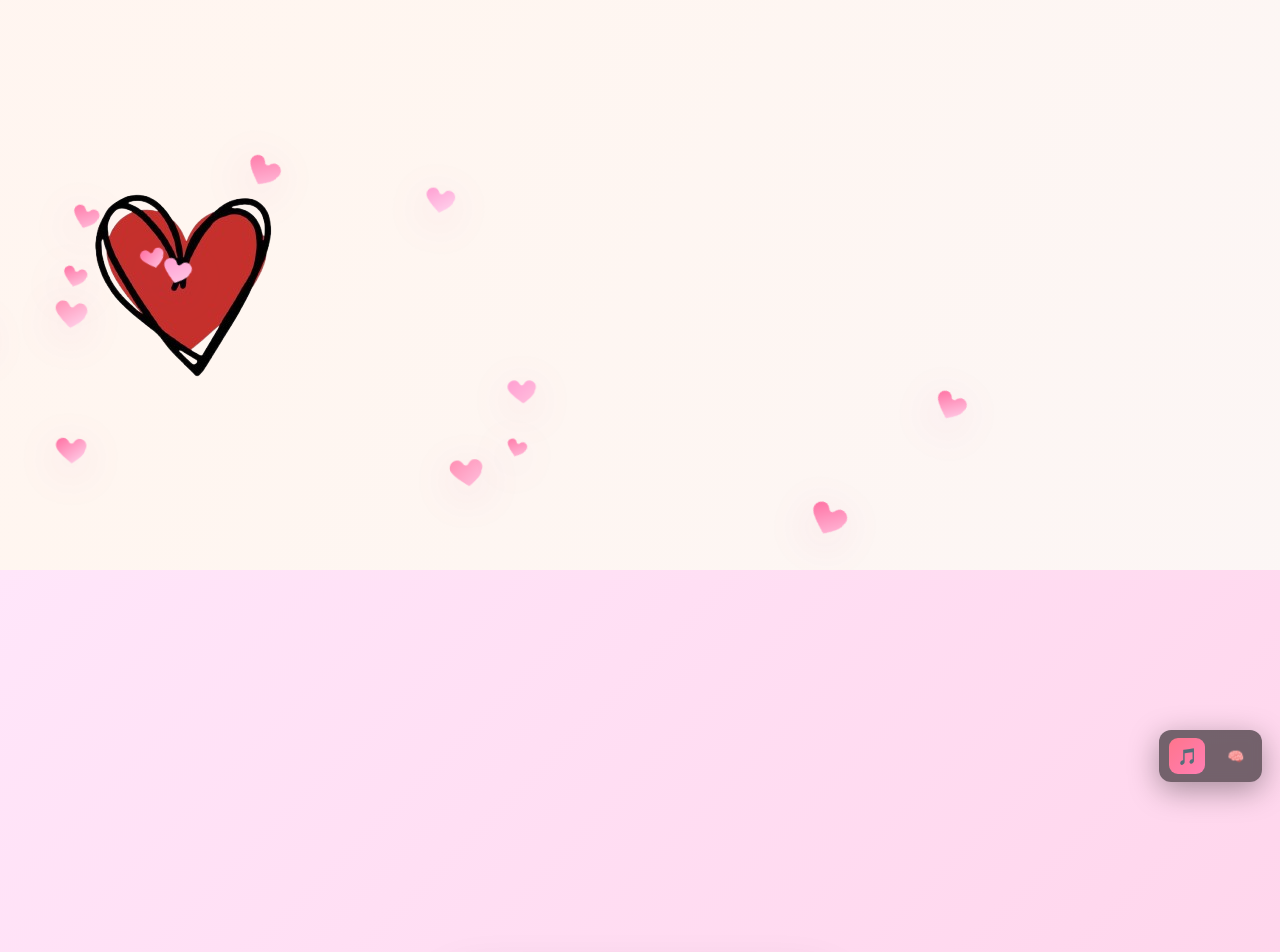
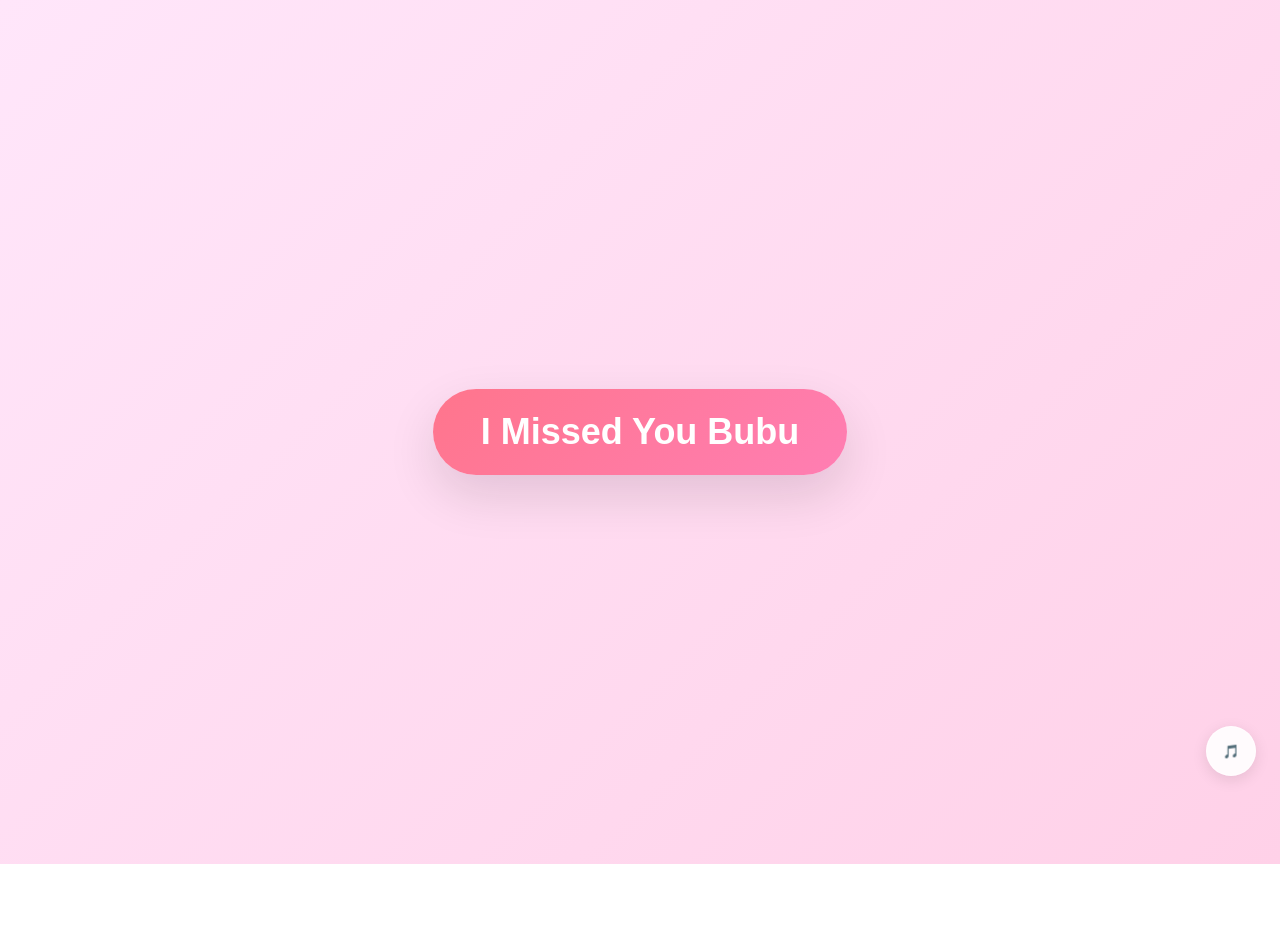
Before and after one commit to yxbudgqjdqdxq/surehit-version-2, a Next.js app: page / in a window 1280 px wide. Shown: the top 952 px of the page. After the commit the page ends 864 px from the top, so only its background shows below. Built offline with nearby package versions, Linux system fonts and the light colour scheme.

Commit message:
Update _app.js

```diff
--- a/pages/_app.js
+++ b/pages/_app.js
@@ -1,189 +1,191 @@
 // pages/_app.js
-import { useState, useEffect, useRef } from "react";
-import AnimatedBackground from "../components/AnimatedBackground";
-import Header from "../components/Header";
-import "../styles/globals.css";
+import { useState, useEffect, useRef } from 'react';
+import '../styles/globals.css';
 
+// --- 🎵 GLOBAL PLAYLIST ---
 const PLAYLIST = [
   "/song1.mp3",
   "/song2.mp3",
   "/song3.mp3",
-  "/song4.mp3",
+  "/song4.mp3"
 ];
 
 export default function App({ Component, pageProps }) {
+  // Music State
   const [isPlaying, setIsPlaying] = useState(false);
   const [currentSongIndex, setCurrentSongIndex] = useState(0);
   const [isPlayerOpen, setIsPlayerOpen] = useState(false);
+
+  // App State
   const [isRavensActive, setIsRavensActive] = useState(false);
+  const [hearts, setHearts] = useState([]);
 
   const audioRef = useRef(null);
 
+  // --- 1. GENERATE FLOATING HEARTS (Global Animation) ---
   useEffect(() => {
-    // Ensure audio element exists and update source when song index changes
-    if (!audioRef.current) {
-      audioRef.current = new Audio(PLAYLIST[currentSongIndex]);
-      audioRef.current.loop = false;
-      audioRef.current.preload = "auto";
-      audioRef.current.addEventListener("ended", () => {
-        // autoplay next when a song ends
-        setCurrentSongIndex((idx) => (idx + 1) % PLAYLIST.length);
+    const newHearts = Array.from({ length: 30 }).map((_, i) => ({
+      id: i,
+      left: Math.random() * 100 + "%",
+      animationDuration: Math.random() * 5 + 5 + "s",
+      animationDelay: Math.random() * 5 + "s",
+      scale: Math.random() * 0.5 + 0.8
+    }));
+    setHearts(newHearts);
+  }, []);
+
+  // --- 2. LISTEN FOR RAVENS PROTOCOL SIGNALS ---
+  useEffect(() => {
+    const handleRavens = (e) => {
+      const active = e.detail;
+      setIsRavensActive(active);
+
+      if (active && audioRef.current) {
+        audioRef.current.pause();
+        setIsPlaying(false);
+      } else if (!active && audioRef.current && !isPlaying) {
+         // Optional: Resume music when leaving Ravens
+         // audioRef.current.play().catch(() => {});
+         // setIsPlaying(true);
+      }
+    };
+
+    window.addEventListener('ravens-toggle', handleRavens);
+    return () => window.removeEventListener('ravens-toggle', handleRavens);
+  }, [isPlaying]);
+
+  // --- 3. AUTO-START MUSIC ---
+  useEffect(() => {
+    const audio = audioRef.current;
+    if (audio) {
+      audio.volume = 0.5;
+      const playPromise = audio.play();
+      if (playPromise !== undefined) {
+        playPromise.then(() => setIsPlaying(true)).catch(() => {
+          // Handle browser autoplay policy
+          const enableAudio = () => {
+             if (!isRavensActive) {
+                audio.play();
+                setIsPlaying(true);
+             }
+             window.removeEventListener('click', enableAudio);
+          };
+          window.addEventListener('click', enableAudio);
         });
-    } else {
-      audioRef.current.src = PLAYLIST[currentSongIndex];
-      if (isPlaying) {
-        audioRef.current.play().catch(() => {});
       }
     }
-    // cleanup if component unmounts
-    return () => {
-      // keep audio across navigation depending on your needs; here we pause
-      // to avoid dangling audio in dev environment
-      if (audioRef.current) {
-        audioRef.current.pause();
-      }
+  }, []);
+
+  // Music Controls
+  const togglePlay = () => {
+    if (!audioRef.current) return;
+    if (isPlaying) { audioRef.current.pause(); setIsPlaying(false); }
+    else { audioRef.current.play(); setIsPlaying(true); }
   };
-    // eslint-disable-next-line react-hooks/exhaustive-deps
-  }, [currentSongIndex]);
+
+  const nextSong = () => {
+    let next = currentSongIndex + 1;
+    if (next >= PLAYLIST.length) next = 0;
+    setCurrentSongIndex(next);
+    setIsPlaying(true);
+  };
+
+  const prevSong = () => {
+    let prev = currentSongIndex - 1;
+    if (prev < 0) prev = PLAYLIST.length - 1;
+    setCurrentSongIndex(prev);
+    setIsPlaying(true);
+  };
 
   useEffect(() => {
     if (audioRef.current) {
-      if (isPlaying) {
-        audioRef.current.play().catch(() => {});
-      } else {
       audioRef.current.pause();
+      audioRef.current.load();
+      if (isPlaying && !isRavensActive) audioRef.current.play();
     }
-    }
-  }, [isPlaying]);
-
-  function togglePlay() {
-    setIsPlaying((p) => !p);
-  }
-
-  function nextSong() {
-    setCurrentSongIndex((idx) => (idx + 1) % PLAYLIST.length);
-    setIsPlaying(true);
-  }
-
-  function prevSong() {
-    setCurrentSongIndex((idx) => (idx - 1 + PLAYLIST.length) % PLAYLIST.length);
-    setIsPlaying(true);
-  }
+  }, [currentSongIndex]);
 
   return (
     <>
-      {/* Animated background mounted at app level */}
-      <AnimatedBackground />
+      {/* GLOBAL AUDIO (Invisible) */}
+      <audio ref={audioRef} src={PLAYLIST[currentSongIndex]} onEnded={nextSong} />
 
-      {/* Header */}
-      <Header />
+      {/* GLOBAL BACKGROUND: HEARTS (Hidden if Ravens is Active) */}
+      {!isRavensActive && (
+        <div style={{ position: 'fixed', inset: 0, zIndex: 0, pointerEvents: 'none', overflow: 'hidden' }}>
+           {/* Inline styles for the heart animation to guarantee it works */}
+           <style jsx global>{`
+             @keyframes floatUp {
+               0% { transform: translateY(100vh) scale(0.5); opacity: 0; }
+               20% { opacity: 1; }
+               100% { transform: translateY(-10vh) scale(1.2); opacity: 0; }
+             }
+             .heart {
+               position: absolute;
+               bottom: -10%;
+               font-size: 24px;
+               color: #ff5a9e;
+               opacity: 0.6;
+               animation-name: floatUp;
+               animation-timing-function: linear;
+               animation-iteration-count: infinite;
+             }
+           `}</style>
+           {hearts.map((h) => (
+             <div key={h.id} className="heart" style={{
+                 left: h.left,
+                 animationDuration: h.animationDuration,
+                 animationDelay: h.animationDelay,
+                 transform: `scale(${h.scale})`
+               }}>
+               ❤️
+             </div>
+           ))}
+        </div>
+      )}
 
-      {/* Simple music player overlay */}
-      <div style={{ position: "fixed", right: 18, bottom: 18, zIndex: 9999 }}>
-        <div
-          style={{
-            display: "flex",
-            alignItems: "center",
-            gap: 8,
-            background: "rgba(0,0,0,0.55)",
-            padding: "8px 10px",
-            borderRadius: 12,
-            color: "white",
-            boxShadow: "0 8px 30px rgba(0,0,0,0.35)",
-            backdropFilter: "blur(6px)",
-          }}
-        >
+      {/* THE PAGE CONTENT */}
+      <div style={{ position: 'relative', zIndex: 10 }}>
+        <Component {...pageProps} />
+      </div>
+
+      {/* GLOBAL VIBE PLAYER UI (Hidden if Ravens is Active) */}
+      {!isRavensActive && (
+        <div style={{
+            position: 'fixed', bottom: '24px', right: '24px', zIndex: 9999,
+            display: 'flex', flexDirection: 'column', alignItems: 'flex-end', gap: '10px',
+            fontFamily: 'sans-serif'
+        }}>
             {isPlayerOpen && (
-            <div style={{ display: "flex", alignItems: "center", gap: 8 }}>
-              <button
-                onClick={prevSong}
-                aria-label="Previous"
-                style={{
-                  border: "none",
-                  background: "none",
-                  cursor: "pointer",
-                  fontSize: 18,
-                  color: "white",
-                }}
-              >
-                ⏮
-              </button>
-
-              <button
-                onClick={togglePlay}
-                aria-label="Play/Pause"
-                style={{
-                  border: "none",
-                  background: "none",
-                  cursor: "pointer",
-                  fontSize: 18,
-                  color: "white",
-                }}
-              >
+                <div className="animate-in fade-in slide-in-from-bottom-5" style={{
+                    background: 'rgba(255, 255, 255, 0.85)', backdropFilter: 'blur(12px)',
+                    padding: '16px', borderRadius: '20px', boxShadow: '0 8px 32px rgba(0,0,0,0.1)',
+                    width: '200px', border: '1px solid rgba(255,255,255,0.5)', marginBottom: '8px'
+                }}>
+                    <div style={{ fontSize: '11px', color: '#666', marginBottom: '8px', textAlign: 'center', letterSpacing: '0.5px', textTransform:'uppercase' }}>
+                        Vibe • Track {currentSongIndex + 1}
+                    </div>
+                    <div style={{ display: 'flex', justifyContent: 'space-between', alignItems: 'center' }}>
+                        <button onClick={prevSong} style={{ background: 'none', border: 'none', cursor: 'pointer', opacity: 0.6 }}>⏮</button>
+                        <button onClick={togglePlay} style={{
+                            width: '44px', height: '44px', background: '#333', borderRadius: '50%', border: 'none', cursor: 'pointer',
+                            display: 'flex', alignItems: 'center', justifyContent: 'center', color: '#fff', boxShadow: '0 4px 10px rgba(0,0,0,0.2)'
+                        }}>
                             {isPlaying ? "⏸" : "▶"}
                         </button>
-
-              <button
-                onClick={nextSong}
-                aria-label="Next"
-                style={{
-                  border: "none",
-                  background: "none",
-                  cursor: "pointer",
-                  fontSize: 18,
-                  color: "white",
-                }}
-              >
-                ⏭
-              </button>
-
-              <div style={{ fontSize: 13, opacity: 0.9 }}>
-                {PLAYLIST[currentSongIndex].replace("/", "")}
+                        <button onClick={nextSong} style={{ background: 'none', border: 'none', cursor: 'pointer', opacity: 0.6 }}>⏭</button>
                     </div>
                 </div>
             )}
-
-          <button
-            onClick={() => setIsPlayerOpen((v) => !v)}
-            aria-label="Toggle player"
-            style={{
-              display: "flex",
-              alignItems: "center",
-              justifyContent: "center",
-              width: 36,
-              height: 36,
-              borderRadius: 9,
-              border: "none",
-              background: "linear-gradient(135deg,#ff758c,#ff7eb3)",
-              color: "white",
-              cursor: "pointer",
-              fontSize: 16,
-            }}
-          >
-            🎵
-          </button>
-
-          {/* Optional Raven's toggle (placeholder) */}
-          <button
-            onClick={() => setIsRavensActive((v) => !v)}
-            aria-label="Toggle Ravens"
-            style={{
-              marginLeft: 6,
-              border: "none",
-              background: isRavensActive ? "#ffd1e8" : "transparent",
-              borderRadius: 8,
-              padding: "6px 8px",
-              cursor: "pointer",
-            }}
-          >
-            🧠
+            <button onClick={() => setIsPlayerOpen(!isPlayerOpen)} style={{
+                background: 'rgba(255, 255, 255, 0.9)', border: '1px solid rgba(255,255,255,0.6)', borderRadius: '50%',
+                width: '50px', height: '50px', display: 'flex', alignItems: 'center', justifyContent: 'center', cursor: 'pointer',
+                boxShadow: '0 4px 15px rgba(0,0,0,0.1)', transition: 'transform 0.2s'
+            }} onMouseOver={(e) => e.currentTarget.style.transform = 'scale(1.05)'} onMouseOut={(e) => e.currentTarget.style.transform = 'scale(1)'}>
+                {isPlayerOpen ? "⬇" : "🎵"}
             </button>
         </div>
-      </div>
-
-      <div className="site-root" style={{ minHeight: "100vh" }}>
-        <Component {...pageProps} />
-      </div>
+      )}
     </>
   );
 }
```
Lines whose indentation alone changed are shown as unchanged.
